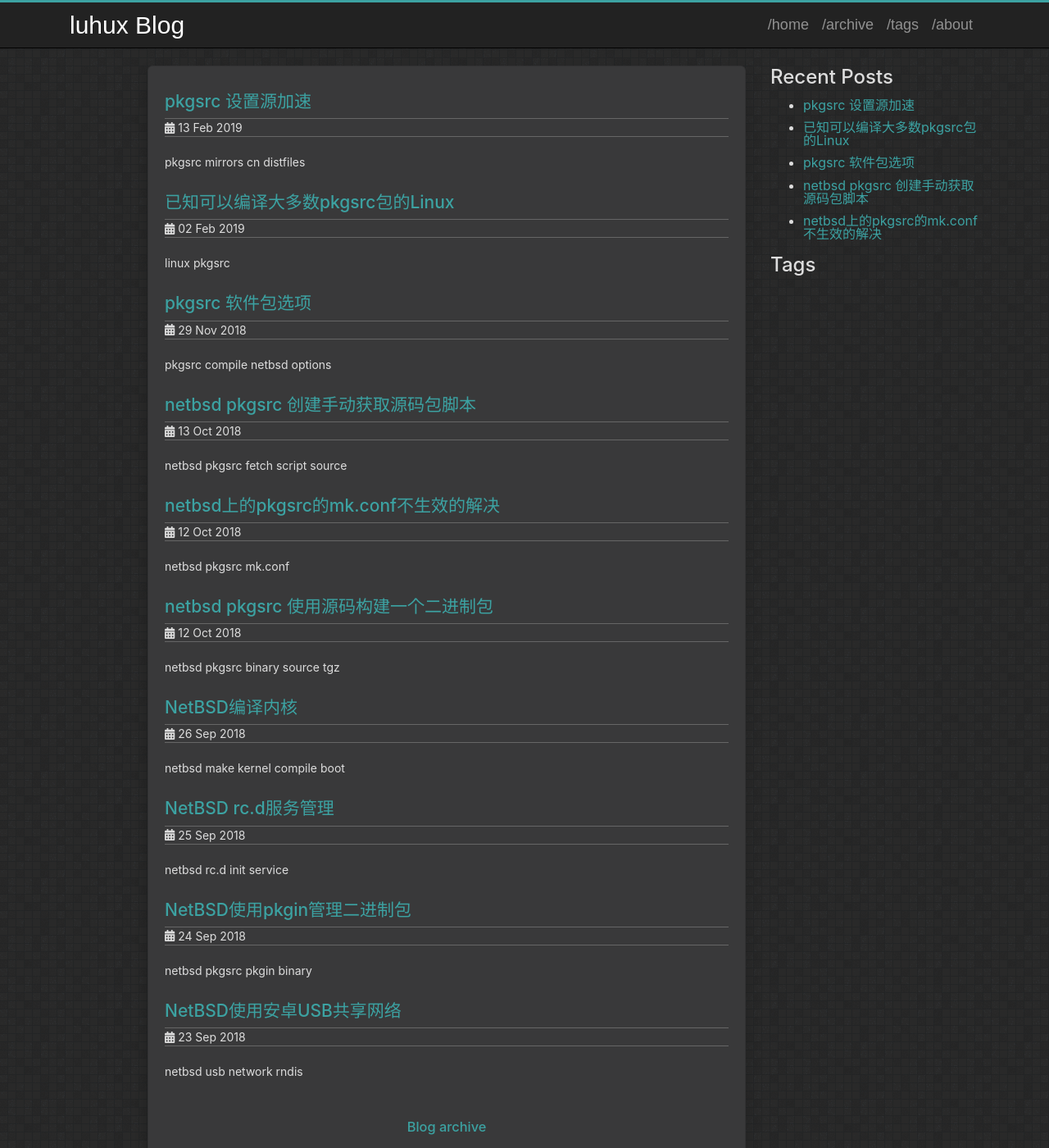
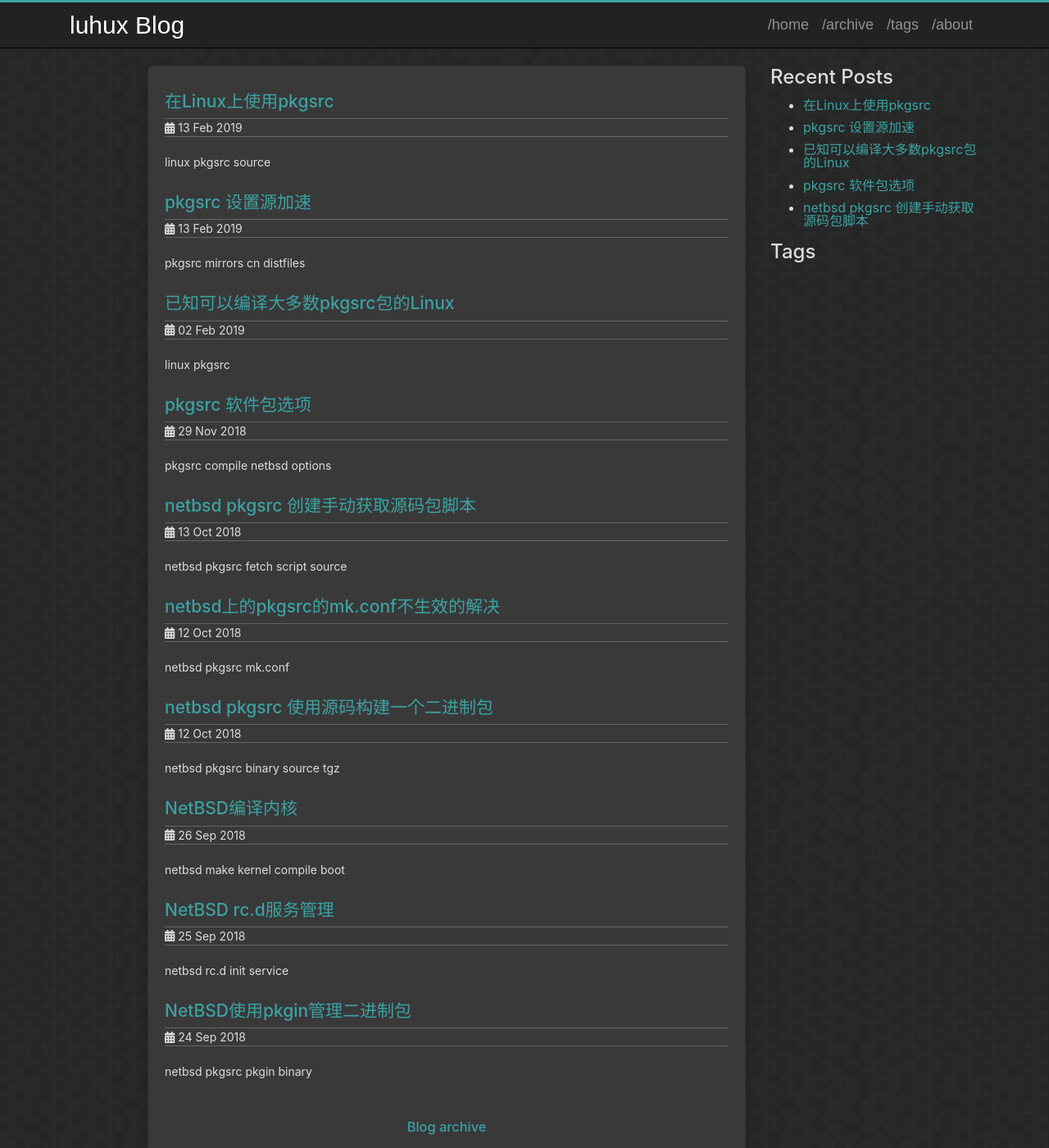
Before and after one commit to luhux/luhux.github.io, a Jekyll site: the page built from index.html, in a window 1280 px wide and 1400 px high. Shown: the whole window at 82% size. Built offline with Jekyll 4.4.1, drawn with Linux system fonts in a browser that asks for light colours; some of the changed lines change nothing that is shown.

Commit message:
check,fix,update

````diff
--- a/_posts/2018-09-25-netbsd-rc.d.md
+++ b/_posts/2018-09-25-netbsd-rc.d.md
@@ -74,7 +74,7 @@ cron=YES
 * 服务脚本名必需为 /etc/rc.d/ 下的文件名
 
 
-# 找不到pkgsrc安装的服务的启动脚本
+# 在pkgsrc安装的服务找不到启动脚本
 
 ```
 # ls /usr/pkg/share/examples/rc.d/
--- /dev/null
+++ b/_posts/2019-02-15-linux-use-pkgsrc.md
@@ -0,0 +1,154 @@
+---
+layout: post
+title:  在Linux上使用pkgsrc
+date:   2019-02-13 11:07
+description: linux pkgsrc source
+comments: true
+---
+
+---------------------------------------------
+
+环境: Linux
+
+---------------------------------------------
+
+
+1. 下载解压pkgsrc
+
+2. 更新pkgsrc为最新
+
+3. 在系统安装编译器和工具
+
+4. bootstrap 安装 pkgtools 和 bmake
+
+5. 使用
+
+6. 在pkgsrc安装的服务找不到管理脚本
+
+7. 管理服务
+
+# 下载解压pkgsrc
+
+> 如果已经下载解压 可跳过这一步
+
+```
+# ftp ftp://ftp.NetBSD.org/pub/pkgsrc/current/pkgsrc.tar.gz
+# tar zxf pkgsrc.tar.gz -C /usr
+```
+
+# 更新pkgsrc为最新
+
+```
+# cd /usr/pkgsrc && env CVS_RSH=ssh cvs up -dP
+```
+
+# 在系统安装编译器和工具
+
+pkgsrc的bootstrap需要一个C编译器和一些工具
+
+* gcc
+* gmake
+* automake (可能非必须)
+
+请确保拥有这些编译器和工具
+
+CentOS安装:
+
+    # yum install make automake gcc gcc-c++
+
+# bootstrap 安装 pkgtools 和 bmake
+
+```
+# cd /usr/pkgsrc/bootstrap/
+# ./bootstrap
+```
+
+# 添加目标bin和sbin到PATH环境变量
+
+将下面文件加入你的全局环境变量文件
+```
+export PATH=${PATH}:/usr/pkg/bin:/usr/pkg/sbin
+```
+
+比如加入/etc/profile
+
+```
+echo 'export PATH=${PATH}:/usr/pkg/bin:/usr/pkg/sbin' >> /etc/profile
+```
+
+然后重新登陆用户
+
+执行bmake
+
+如果命令找到则添加成功
+
+# 使用
+
+NetBSD 上的pkgsrc的决大多数用法在其他平台同样通用
+
+Linux没有pkgsrc源的二进制支持的，所以要自己编译.
+
+# 在pkgsrc安装的服务找不到启动脚本
+
+```
+# ls /usr/pkg/share/examples/rc.d/
+```
+
+找到需要的服务并复置到 /etc/rc.d/
+
+```
+# cp /usr/pkg/shar/examples/rc.d/服务脚本名 /etc/pkgsrc-rc.d/
+```
+
+我通过pkgsrc安装了apache24
+
+```
+# ls /usr/pkg/share/examples/rc.d/
+apache mysqld
+```
+
+复制
+
+```
+# cp /usr/pkg/share/examples/rc.d/apache /etc/pkgsrc-rc.d/
+```
+
+# 管理服务
+
+```
+# /路径/服务脚本 操作
+```
+
+一般服务操作有
+
+|操作 | 描述   |
+| ---- | ----- |
+|start | 开启服务(当服务在rc.conf中启用) |
+|stop  | 关闭服务(当服务在rc.conf中启用) |
+|restart| 重启服务(当服务在rc.conf中启用)|
+|onestart| 开启服务(当服务在rc.conf中未启用) |
+|onestop |  关闭服务(当服务在rc.conf中未启用) |
+|onerestart | 重启服务(当服务在rc.conf中未启用)|
+|status| 查看服务运形状态 |
+
+开启apache
+```
+# /etc/pkgsrc-rc.d/apache start
+```
+关闭apache
+```
+# /etc/pkgsrc-rc.d/apache stop
+```
+重启apache
+```
+# /etc/pkgsrc-rc.d/apache restart
+```
+
+
+--------------------
+
+http://www.netbsd.org/docs/pkgsrc/getting.html#getting-via-tar
+
+http://www.netbsd.org/docs/pkgsrc/getting.html#uptodate-cvs
+
+https://www.netbsd.org/docs/guide/en/chap-rc.html
````
